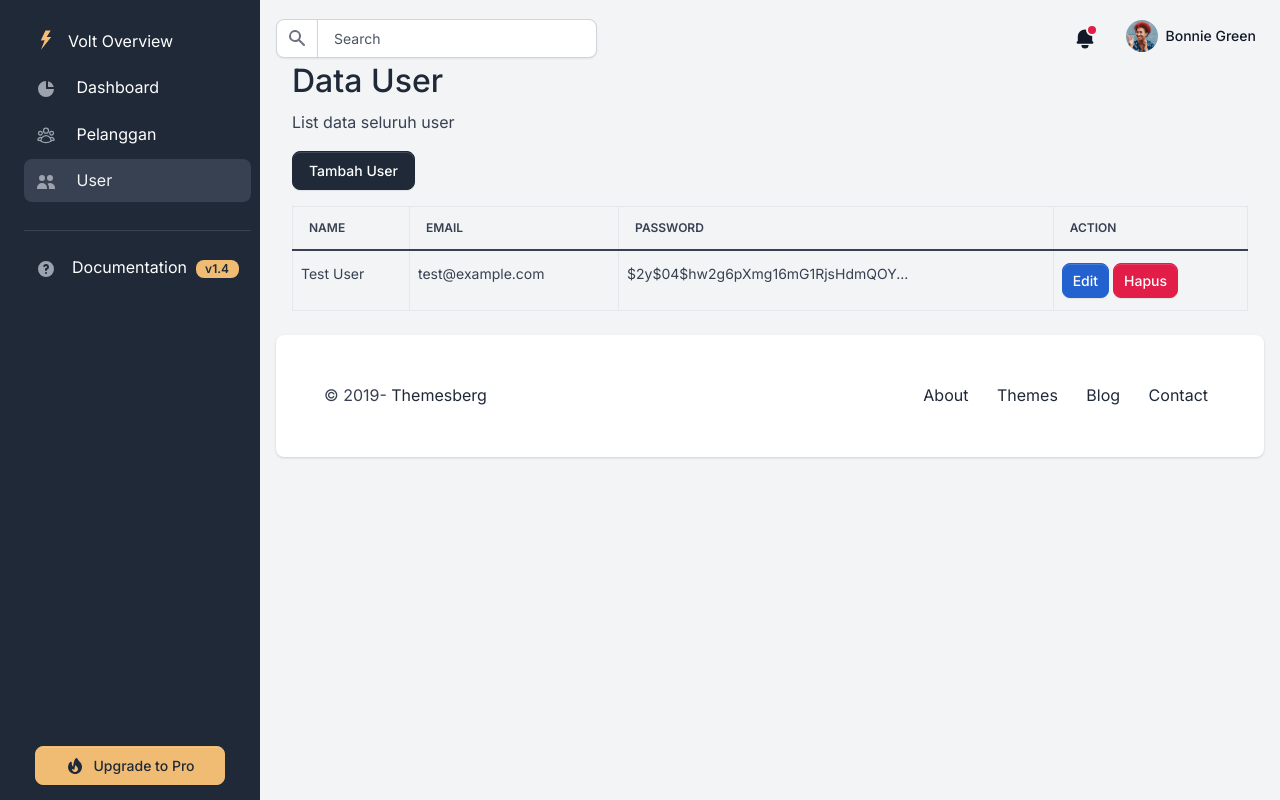
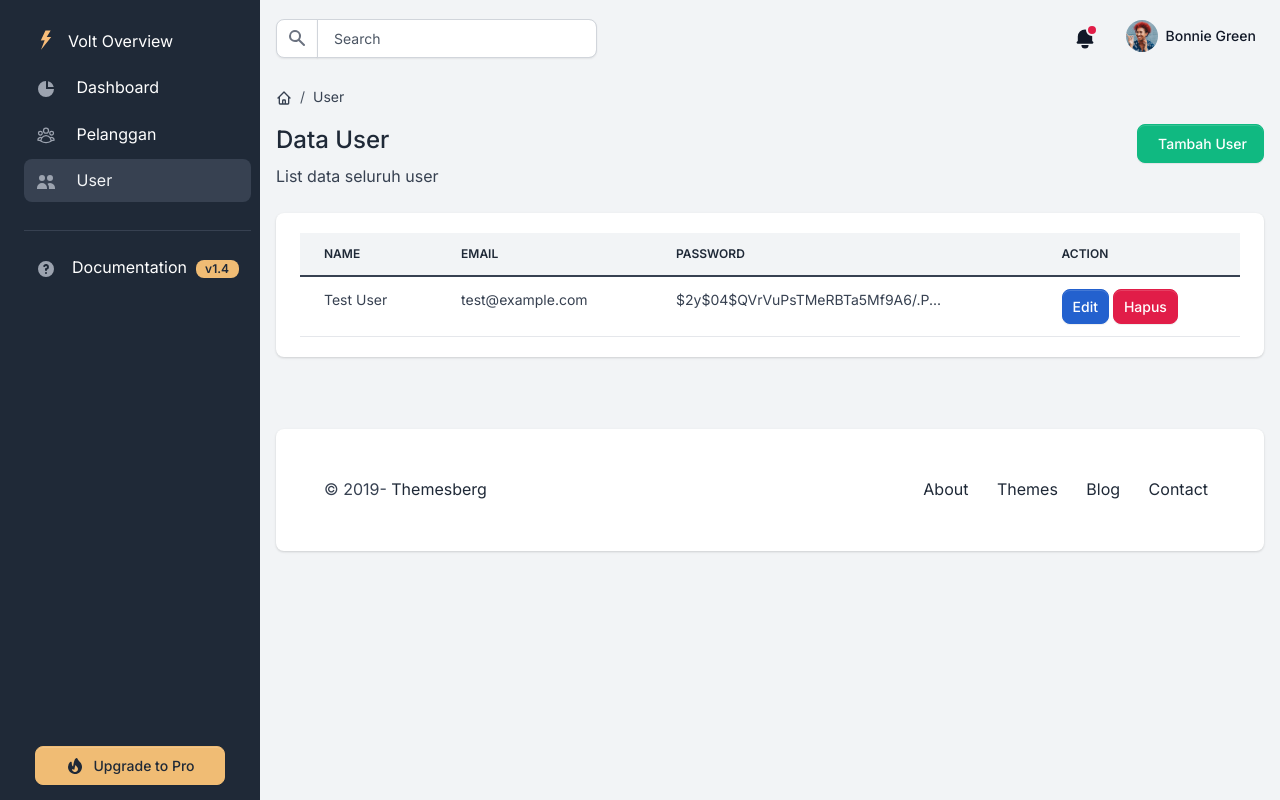
Before and after one commit to octafrple/laravel-13-Salwa2TIC, a Laravel app: page /user in a window 1280 px wide. Run offline with Laravel 12, Linux system fonts and the light colour scheme; data comes from the database, SQL or seed files in the repository; parts of the project's set-up code (start-up, migrations or seed data) failed here and were passed over.

Commit message:
ini udah diganti semuanya jadi rapi untuk p10

```diff
--- a/resources/views/admin/pelanggan/create.blade.php
+++ b/resources/views/admin/pelanggan/create.blade.php
@@ -10,7 +10,7 @@
                             </svg>
                         </a>
                     </li>
-                    <li class="breadcrumb-item"><a href="#">Pelanggan</a></li>
+                    <li class="breadcrumb-item"><a href="{{ route('admin.pelanggan.index') }}">Pelanggan</a></li>
                     <li class="breadcrumb-item active" aria-current="page">Tambah Pelanggan</li>
                 </ol>
             </nav>
@@ -20,7 +20,7 @@
                     <p class="mb-0">Form untuk menambahkan data pelanggan baru.</p>
                 </div>
                 <div>
-                    <a href="{{ route('pelanggan.index') }}" class="btn btn-primary"><i class="far fa-question-circle me-1"></i> Kembali</a>
+                    <a href="{{ route('admin.pelanggan.index') }}" class="btn btn-primary"><i class="far fa-question-circle me-1"></i> Kembali</a>
                 </div>
             </div>
         </div>
--- a/resources/views/admin/pelanggan/index.blade.php
+++ b/resources/views/admin/pelanggan/index.blade.php
@@ -36,12 +36,6 @@
             </div>
         @endif
 
-        @if (session('success'))
-            <div class="alert alert-success alert-dismissible fade show" role="alert">
-                {{ session('success') }}
-                <button type="button" class="btn-close" data-bs-dismiss="alert" aria-label="Close"></button>
-            </div>
-        @endif
         <div class="row">
             <div class="col-12 mb-4">
                 <div class="card border-0 shadow mb-4">
--- a/resources/views/admin/user/index.blade.php
+++ b/resources/views/admin/user/index.blade.php
@@ -1,40 +1,70 @@
-@extends('layouts.admin.app') {{-- sesuaikan dengan nama layout utama --}}
+@extends('layouts.admin.app')
+@section('content')
+    {{-- start main content --}}
+    <div class="py-4">
+        <nav aria-label="breadcrumb" class="d-none d-md-inline-block">
+            <ol class="breadcrumb breadcrumb-dark breadcrumb-transparent">
+                <li class="breadcrumb-item">
+                    <a href="#">
+                        <svg class="icon icon-xxs" fill="none" stroke="currentColor" viewBox="0 0 24 24"
+                            xmlns="http://www.w3.org/2000/svg">
+                            <path stroke-linecap="round" stroke-linejoin="round" stroke-width="2"
+                                d="M3 12l2-2m0 0l7-7 7 7M5 10v10a1 1 0 001 1h3m10-11l2 2m-2-2v10a1 1 0 01-1 1h-3m-6 0a1 1 0 001-1v-4a1 1 0 011-1h2a1 1 0 011 1v4a1 1 0 001 1m-6 0h6">
+                            </path>
+                        </svg>
+                    </a>
+                </li>
+                <li class="breadcrumb-item"><a href="{{ route('user.index') }}">User</a></li>
+            </ol>
+        </nav>
+        <div class="d-flex justify-content-between w-100 flex-wrap">
+            <div class="mb-3 mb-lg-0">
+                <h1 class="h4">Data User</h1>
+                <p class="mb-0">List data seluruh user</p>
+            </div>
+            <div>
+                <a href="{{ route('user.create') }}" class="btn btn-success text-white"><i
+                        class="far fa-question-circle me-1"></i>
+                    Tambah User</a>
+            </div>
+        </div>
+    </div>
 
-@section('content')
-<div class="container">
-    <h2>Data User</h2>
-    <p>List data seluruh user</p>
-
-    {{-- Flash Message Success --}}
-    @if(session('success'))
-        <div class="alert alert-success">
+    @if (session('success'))
+        <div class="alert alert-success alert-dismissible fade show" role="alert">
             {{ session('success') }}
+            <button type="button" class="btn-close" data-bs-dismiss="alert" aria-label="Close"></button>
         </div>
     @endif
-
-    <a href="{{ route('user.create') }}" class="btn btn-primary mb-3">Tambah User</a>
-
-    <table class="table table-bordered">
-        <thead>
+    <div class="row">
+        <div class="col-12 mb-4">
+            <div class="card border-0 shadow mb-4">
+                <div class="card-body">
+                    <div class="table-responsive">
+                        <table id="table-user" class="table table-centered table-nowrap mb-0 rounded">
+                            <thead class="thead-light">
                                 <tr>
-                <th>NAME</th>
-                <th>EMAIL</th>
-                <th>PASSWORD</th>
-                <th>ACTION</th>
+                                    <th class="border-0">NAME</th>
+                                    <th class="border-0">EMAIL</th>
+                                    <th class="border-0">PASSWORD</th>
+                                    <th class="border-0">ACTION</th>
                                 </tr>
                             </thead>
                             <tbody>
-            @foreach($users as $user)
+                                @foreach ($users as $user)
                                     <tr>
                                         <td>{{ $user->name }}</td>
                                         <td>{{ $user->email }}</td>
                                         <td>{{ Str::limit($user->password, 30) }}</td>
                                         <td>
-                    <a href="{{ route('user.edit', $user->id) }}" class="btn btn-sm btn-info">Edit</a>
-                    <form action="{{ route('user.destroy', $user->id) }}" method="POST" class="d-inline">
+                                            <a href="{{ route('user.edit', $user->id) }}"
+                                                class="btn btn-sm btn-info">Edit</a>
+                                            <form action="{{ route('user.destroy', $user->id) }}" method="POST"
+                                                class="d-inline">
                                                 @csrf
                                                 @method('DELETE')
-                        <button type="submit" class="btn btn-sm btn-danger" onclick="return confirm('Yakin hapus data?')">Hapus</button>
+                                                <button type="submit" class="btn btn-sm btn-danger"
+                                                    onclick="return confirm('Anda yakin ingin menghapus data ini?')">Hapus</button>
                                             </form>
                                         </td>
                                     </tr>
@@ -42,4 +72,9 @@
                             </tbody>
                         </table>
                     </div>
+                </div>
+            </div>
+        </div>
+    </div>
+    {{-- end main content --}}
 @endsection
--- a/resources/views/layouts/admin/app.blade.php
+++ b/resources/views/layouts/admin/app.blade.php
@@ -65,7 +65,6 @@
     </main>
 
     {{-- start JS --}}
-    <!-- Core -->
     @include('layouts.admin.js')
     {{-- End JSS --}}
 </body>
--- a/resources/views/layouts/admin/css.blade.php
+++ b/resources/views/layouts/admin/css.blade.php
@@ -1,4 +1,4 @@
 {{-- Start CSS --}}
     <!-- Volt CSS -->
     <link type="text/css" href="{{ asset('assets-admin/css/volt.css') }}" rel="stylesheet">
-    {{-- End CSS --}}
+{{-- End CSS --}}
--- a/resources/views/layouts/admin/footer.blade.php
+++ b/resources/views/layouts/admin/footer.blade.php
@@ -1,9 +1,9 @@
+ {{-- Start Footer --}}
  <footer class="bg-white rounded shadow p-5 mb-4 mt-4">
      <div class="row">
          <div class="col-12 col-md-4 col-xl-6 mb-4 mb-md-0">
              <p class="mb-0 text-center text-lg-start">© 2019-<span class="current-year"></span> <a
-                            class="text-primary fw-normal" href="https://themesberg.com"
-                            target="_blank">Themesberg</a></p>
+                     class="text-primary fw-normal" href="https://themesberg.com" target="_blank">Themesberg</a></p>
          </div>
          <div class="col-12 col-md-8 col-xl-6 text-center text-lg-start">
              <!-- List -->
@@ -24,3 +24,4 @@
          </div>
      </div>
  </footer>
+ {{-- End Footer --}}
--- a/resources/views/layouts/admin/header.blade.php
+++ b/resources/views/layouts/admin/header.blade.php
@@ -1,3 +1,4 @@
+{{-- Start Header --}}
 <nav class="navbar navbar-top navbar-expand navbar-dashboard navbar-dark ps-0 pe-2 pb-0">
     <div class="container-fluid px-0">
         <div class="d-flex justify-content-between w-100" id="navbarSupportedContent">
@@ -14,8 +15,8 @@
                                     clip-rule="evenodd"></path>
                             </svg>
                         </span>
-                                <input type="text" class="form-control" id="topbarInputIconLeft"
-                                    placeholder="Search" aria-label="Search" aria-describedby="topbar-addon">
+                        <input type="text" class="form-control" id="topbarInputIconLeft" placeholder="Search"
+                            aria-label="Search" aria-describedby="topbar-addon">
                     </div>
                 </form>
                 <!-- / Search form -->
@@ -24,8 +25,8 @@
             <ul class="navbar-nav align-items-center">
                 <li class="nav-item dropdown">
                     <a class="nav-link text-dark notification-bell unread dropdown-toggle"
-                                data-unread-notifications="true" href="#" role="button"
-                                data-bs-toggle="dropdown" data-bs-display="static" aria-expanded="false">
+                        data-unread-notifications="true" href="#" role="button" data-bs-toggle="dropdown"
+                        data-bs-display="static" aria-expanded="false">
                         <svg class="icon icon-sm text-gray-900" fill="currentColor" viewBox="0 0 20 20"
                             xmlns="http://www.w3.org/2000/svg">
                             <path
@@ -104,8 +105,8 @@
                                 </div>
                             </a>
                             <a href="#" class="dropdown-item text-center fw-bold rounded-bottom py-3">
-                                        <svg class="icon icon-xxs text-gray-400 me-1" fill="currentColor"
-                                            viewBox="0 0 20 20" xmlns="http://www.w3.org/2000/svg">
+                                <svg class="icon icon-xxs text-gray-400 me-1" fill="currentColor" viewBox="0 0 20 20"
+                                    xmlns="http://www.w3.org/2000/svg">
                                     <path d="M10 12a2 2 0 100-4 2 2 0 000 4z"></path>
                                     <path fill-rule="evenodd"
                                         d="M.458 10C1.732 5.943 5.522 3 10 3s8.268 2.943 9.542 7c-1.274 4.057-5.064 7-9.542 7S1.732 14.057.458 10zM14 10a4 4 0 11-8 0 4 4 0 018 0z"
@@ -130,8 +131,8 @@
 
                     <div class="dropdown-menu dashboard-dropdown dropdown-menu-end mt-2 py-1">
                         <a class="dropdown-item d-flex align-items-center" href="#">
-                                    <svg class="dropdown-icon text-gray-400 me-2" fill="currentColor"
-                                        viewBox="0 0 20 20" xmlns="http://www.w3.org/2000/svg">
+                            <svg class="dropdown-icon text-gray-400 me-2" fill="currentColor" viewBox="0 0 20 20"
+                                xmlns="http://www.w3.org/2000/svg">
                                 <path fill-rule="evenodd"
                                     d="M18 10a8 8 0 11-16 0 8 8 0 0116 0zm-6-3a2 2 0 11-4 0 2 2 0 014 0zm-2 4a5 5 0 00-4.546 2.916A5.986 5.986 0 0010 16a5.986 5.986 0 004.546-2.084A5 5 0 0010 11z"
                                     clip-rule="evenodd"></path>
@@ -139,8 +140,8 @@
                             My Profile
                         </a>
                         <a class="dropdown-item d-flex align-items-center" href="#">
-                                    <svg class="dropdown-icon text-gray-400 me-2" fill="currentColor"
-                                        viewBox="0 0 20 20" xmlns="http://www.w3.org/2000/svg">
+                            <svg class="dropdown-icon text-gray-400 me-2" fill="currentColor" viewBox="0 0 20 20"
+                                xmlns="http://www.w3.org/2000/svg">
                                 <path fill-rule="evenodd"
                                     d="M11.49 3.17c-.38-1.56-2.6-1.56-2.98 0a1.532 1.532 0 01-2.286.948c-1.372-.836-2.942.734-2.106 2.106.54.886.061 2.042-.947 2.287-1.561.379-1.561 2.6 0 2.978a1.532 1.532 0 01.947 2.287c-.836 1.372.734 2.942 2.106 2.106a1.532 1.532 0 012.287.947c.379 1.561 2.6 1.561 2.978 0a1.533 1.533 0 012.287-.947c1.372.836 2.942-.734 2.106-2.106a1.533 1.533 0 01.947-2.287c1.561-.379 1.561-2.6 0-2.978a1.532 1.532 0 01-.947-2.287c.836-1.372-.734-2.942-2.106-2.106a1.532 1.532 0 01-2.287-.947zM10 13a3 3 0 100-6 3 3 0 000 6z"
                                     clip-rule="evenodd"></path>
@@ -163,3 +164,4 @@
         </div>
     </div>
 </nav>
+{{-- End Header --}}
--- a/resources/views/layouts/admin/js.blade.php
+++ b/resources/views/layouts/admin/js.blade.php
@@ -1,5 +1,7 @@
+{{-- Start JS --}}
 <script src="{{ asset('assets-admin/vendor/@popperjs/core/dist/umd/popper.min.js') }}"></script>
-    <script src="{{ asset('assets-admin/vendor/bootstrap/dist/js/bootstrap.min.js') }}"></script>
+<script src="{{ asset('assets-admin/vendor/bootstrap/dist/js/bootstrap.min.js') }}"></script>
 
-    <!-- Volt JS -->
-    <script src="{{ asset('assets-admin/js/volt.js') }}"></script>
+<!-- Volt JS -->
+<script src="{{ asset('assets-admin/js/volt.js') }}"></script>
+{{-- End JS --}}
--- a/resources/views/layouts/admin/sidebar.blade.php
+++ b/resources/views/layouts/admin/sidebar.blade.php
@@ -1,7 +1,8 @@
+  {{-- Start Sidebar --}}
   <nav class="navbar navbar-dark navbar-theme-primary px-4 col-12 d-lg-none">
       <a class="navbar-brand me-lg-5" href="../../index.html">
           <img class="navbar-brand-dark" src="{{ asset('assets-admin/img/brand/light.svg') }}" alt="Volt logo" /> <img
-             class="navbar-brand-light" src="{{ asset('') }}assets-admin/img/brand/dark.svg" alt="Volt logo" />
+              class="navbar-brand-light" src="{{ asset('assets-admin/img/brand/dark.svg') }}" alt="Volt logo" />
       </a>
       <div class="d-flex align-items-center">
           <button class="navbar-toggler d-lg-none collapsed" type="button" data-bs-toggle="collapse"
@@ -49,7 +50,7 @@
           </div>
           <ul class="nav flex-column pt-3 pt-md-0">
               <li class="nav-item">
-                 <a href="../../index.html" class="nav-link d-flex align-items-center">
+                  <a href="{{ route('dashboard') }}" class="nav-link d-flex align-items-center">
                       <span class="sidebar-icon">
                           <img src="{{ asset('assets-admin/img/brand/light.svg') }}" height="20" width="20"
                               alt="Volt Logo">
@@ -71,7 +72,7 @@
               </li>
               <!-- Tambahkan blok kode ini -->
               <li class="nav-item {{ request()->routeIs('pelanggan.*') ? 'active' : '' }}">
-                 <a href="" class="nav-link">
+                  <a href="{{ route('pelanggan.index') }}" class="nav-link">
                       <span class="sidebar-icon">
                           <svg class="icon icon-xs me-2" data-slot="icon" fill="none" stroke-width="1.5"
                               stroke="currentColor" viewBox="0 0 24 24" xmlns="http://www.w3.org/2000/svg"
@@ -84,12 +85,15 @@
                       <span class="sidebar-text">Pelanggan</span>
                   </a>
               </li>
-            <li class="nav-item {{ request()->is('user*') ? 'active' : '' }}">
+              <li class="nav-item {{ request()->routeIs('user.*') ? 'active' :  '' }}">
                   <a href="{{ route('user.index') }}" class="nav-link">
                       <span class="sidebar-icon">
                           <!-- Icon User -->
-            <svg class="icon icon-xs me-2" fill="currentColor" viewBox="0 0 20 20" xmlns="http://www.w3.org/2000/svg">
-                <path d="M9 6a3 3 0 11-6 0 3 3 0 016 0zM17 6a3 3 0 11-6 0 3 3 0 016 0zM12.93 17c.046-.327.07-.66.07-1a6.97 6.97 0 00-1.5-4.33A5 5 0 0119 16v1h-6.07zM6 11a5 5 0 015 5v1H1v-1a5 5 0 015-5z"></path>
+                          <svg class="icon icon-xs me-2" fill="currentColor" viewBox="0 0 20 20"
+                              xmlns="http://www.w3.org/2000/svg">
+                              <path
+                                  d="M9 6a3 3 0 11-6 0 3 3 0 016 0zM17 6a3 3 0 11-6 0 3 3 0 016 0zM12.93 17c.046-.327.07-.66.07-1a6.97 6.97 0 00-1.5-4.33A5 5 0 0119 16v1h-6.07zM6 11a5 5 0 015 5v1H1v-1a5 5 0 015-5z">
+                              </path>
                           </svg>
                       </span>
                       <span class="sidebar-text">User</span>
@@ -130,3 +134,4 @@
           </ul>
       </div>
   </nav>
+  {{-- End Sidebar --}}
```
Also changed, not shown: resources/views/admin/user/create.blade.php (+4 -4 lines). Lines whose indentation alone changed are shown as unchanged.
